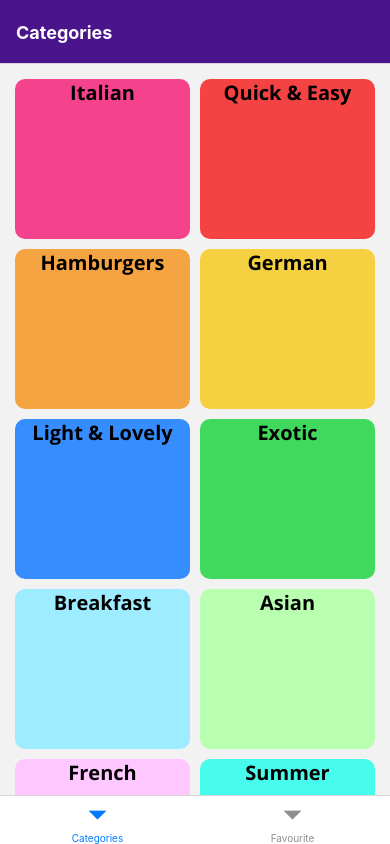
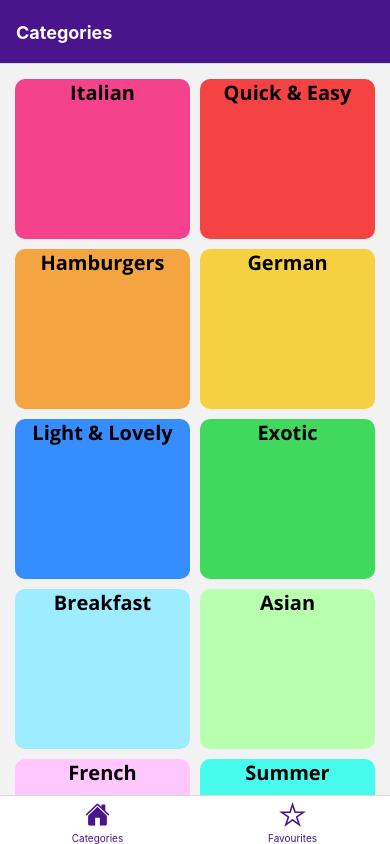
Before and after one commit to omelale/meals-app, a React Native app: screen / in a window 390 px wide. Built offline with nearby package versions, Linux system fonts and the light colour scheme.

Commit message:
added icons to tab navigation

```diff
--- a/navigation/MealsNavigator.js
+++ b/navigation/MealsNavigator.js
@@ -8,16 +8,35 @@ import {HeaderButtons, Item} from "react-navigation-header-buttons";
 import HeaderButton from "../components/HeaderButton";
 import {createBottomTabNavigator} from "@react-navigation/bottom-tabs";
 import FavouritesScreen from "../screens/FavouritesScreen";
+import {Ionicons} from "@expo/vector-icons";
 
 
 const Stack = createStackNavigator();
 const Tab = createBottomTabNavigator();
 
+
 function Home() {
     return (
-        <Tab.Navigator>
+        <Tab.Navigator
+            screenOptions={({route}) => ({
+                tabBarIcon: ({focused, color, size}) => {
+                    let iconName;
+                    if (route.name === 'Categories') {
+                        iconName = focused
+                            ? 'ios-home'
+                            : 'ios-home-outline';
+                    } else if (route.name === 'Favourites') {
+                        iconName = focused ? 'ios-star' : 'ios-star-outline';
+                    }
+                    // You can return any component that you like here!
+                    return <Ionicons name={iconName} size={size} color={color}/>;
+                },
+                tabBarActiveTintColor: colors.primaryColor,
+                tabBarInactiveTintColor: colors.primaryColor,
+            })}
+        >
             <Tab.Screen name="Categories" component={NewNav} options={{headerShown: false}}/>
-            <Tab.Screen name="Favourite" component={FavouritesScreen} options={{headerShown: false}}/>
+            <Tab.Screen name="Favourites" component={FavouritesScreen} options={{headerShown: false}}/>
         </Tab.Navigator>
     );
 }
```
